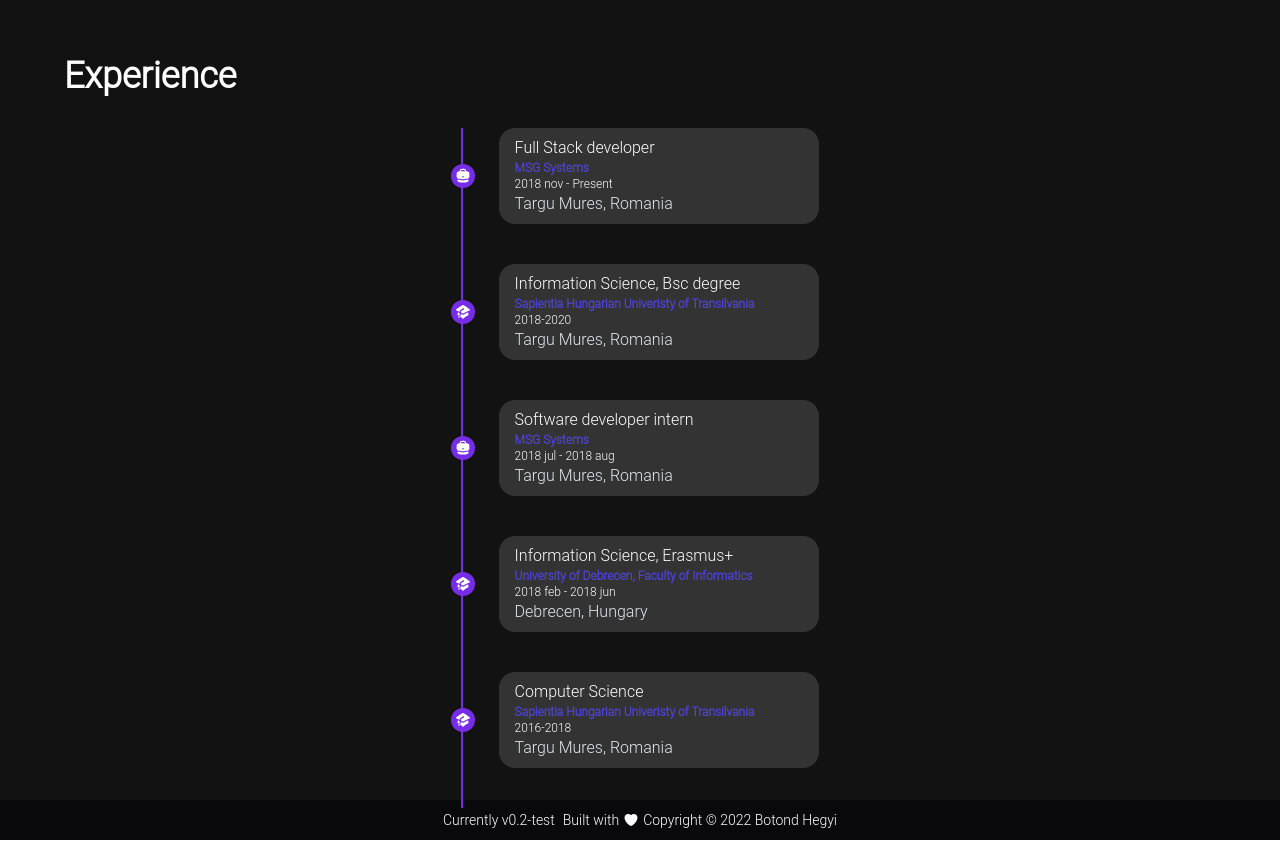
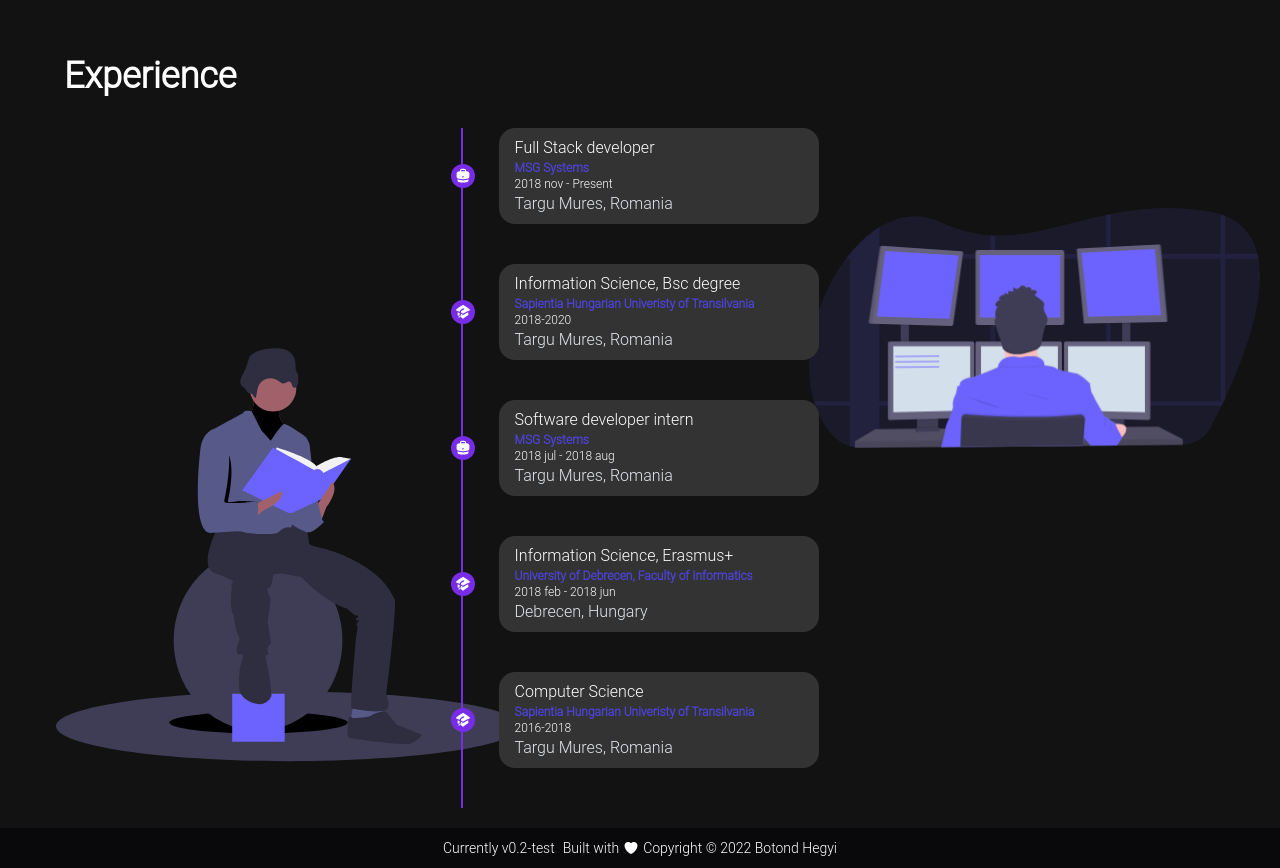
Before and after one commit to HbotondS/portfolio, a React (Create React App) app: page / in a window 1280 px wide. Shown: the part 2400-3268 px from the top of the page. Before the commit the page ends 3240 px from the top, so only its background shows below. Built offline with nearby package versions, Linux system fonts and the light colour scheme.

Commit message:
display images on experience page

```diff
--- a/src/components/experience/Experience.jsx
+++ b/src/components/experience/Experience.jsx
@@ -76,11 +76,11 @@ export function Experience({ onVisible }) {
   ];
 
   return (
-    <div id='experience' className='h-fit md:h-screen flex flex-col bg-[#121212]' ref={ containerRef }>
-      <ReadingSvg className="reading-svg hidden" />
-      <WorkSvg className="work-svg hidden" />
+    <div id='experience' className='h-fit flex flex-col bg-[#121212]' ref={ containerRef }>
+      <ReadingSvg className='absolute md:-left-48 lg:left-14 mt-72 w-fit hidden xl:block h-[30rem]' />
+      <WorkSvg className='absolute md:-right-48 lg:right-5 mt-52 w-fit hidden xl:block xl:h-[15rem] 2xl:h-[20rem]' />
       <h1 className='mt-14 ml-16 mb-8 text-white text-4xl font-semibold'>Experience</h1>
-      <ol className='w-full flex flex-col-reverse items-center'>
+      <ol className='w-full flex flex-col-reverse items-center z-10'>
         {experiences.map((experience) => (
           <li key={experience.title} className="border-l-2 border-[#772CE8] cursor-default">
             <ExperienceCard experience={experience} />
```
